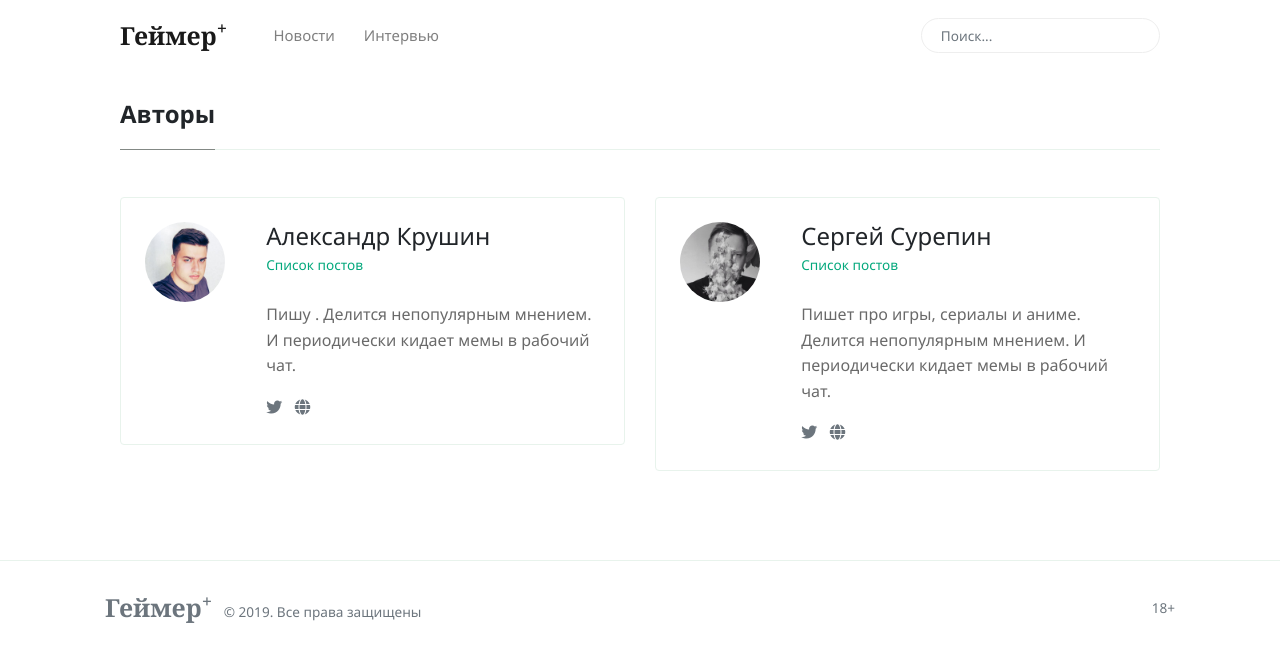
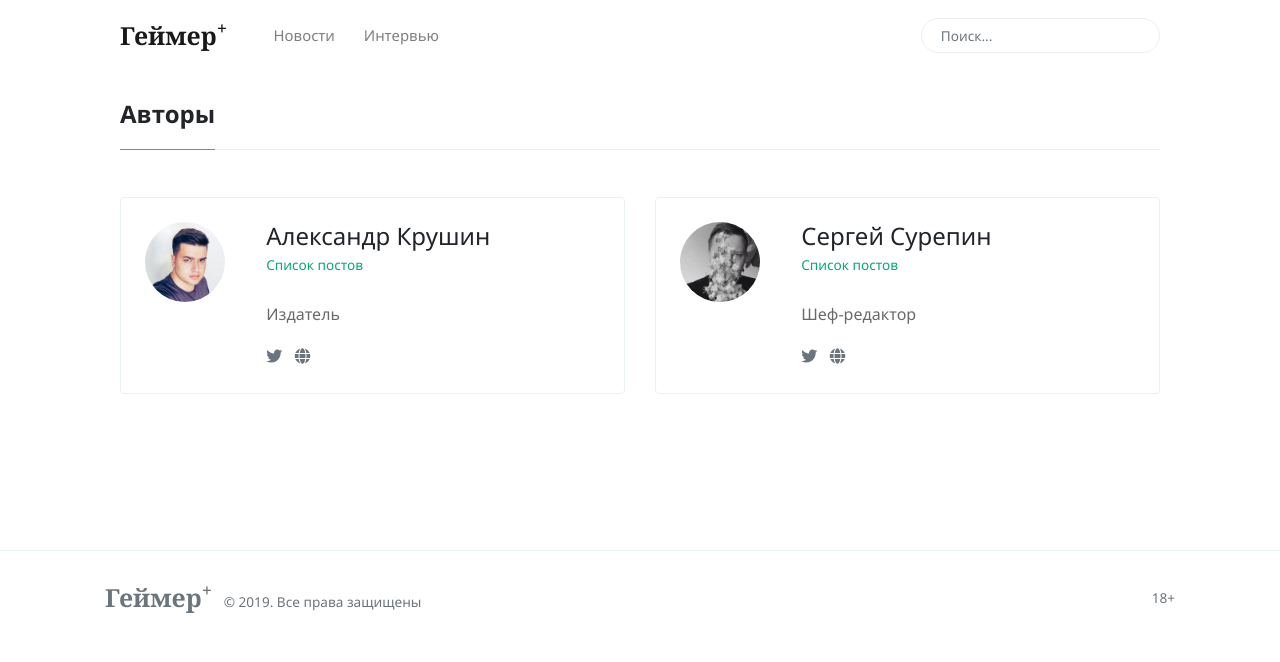
Before and after one commit to rutina-digital/gmr.plus, a Jekyll site: the page built from _pages/authors-list.html, in a window 1280 px wide. Shown: the top 662 px of the page. Built offline with Jekyll 4.4.1, drawn with Linux system fonts in a browser that asks for light colours; nearby versions of some CDN libraries.

Commit message:
Add files via upload

```diff
--- a/_config.yml
+++ b/_config.yml
@@ -24,7 +24,7 @@ authors:
       name:           Александр Крушин
       site:           https://krushin.me
       avatar:         /assets/images/ava_alex.jpg
-      bio:            "Пишу . Делится непопулярным мнением. И периодически кидает мемы в рабочий чат."
+      bio:            "Издатель"
       email:          alex@krushin.me
       twitter:        https://twitter.com/krushin_ru
 
@@ -32,7 +32,7 @@ authors:
       name:           Сергей Сурепин
       site:           https://surepin.me
       avatar:         /assets/images/ava_surepin.jpg
-      bio:            "Пишет про игры, сериалы и аниме. Делится непопулярным мнением. И периодически кидает мемы в рабочий чат."
+      bio:            "Шеф-редактор"
       twitter:        https://twitter.com/iamsuredg
 
 # Defaults
```
